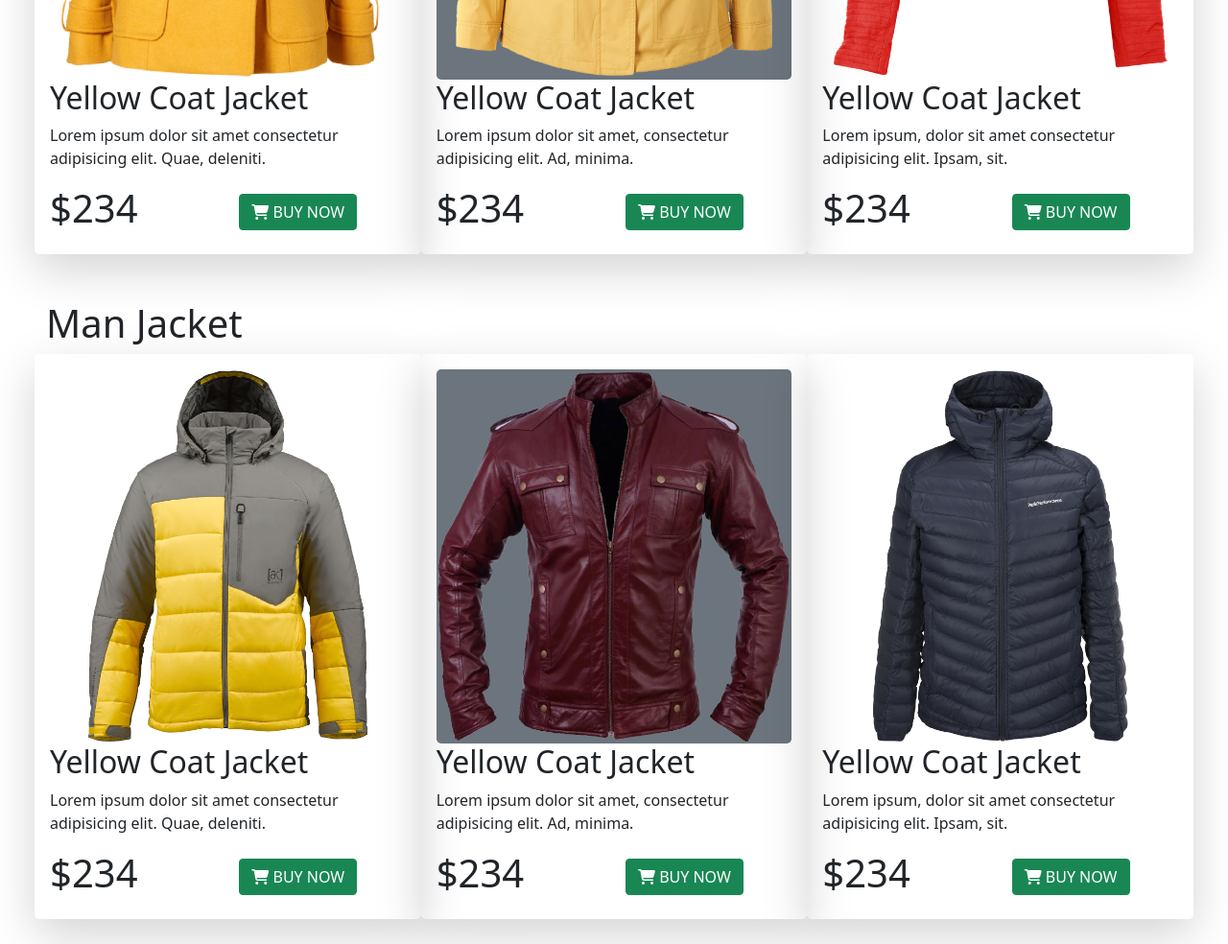
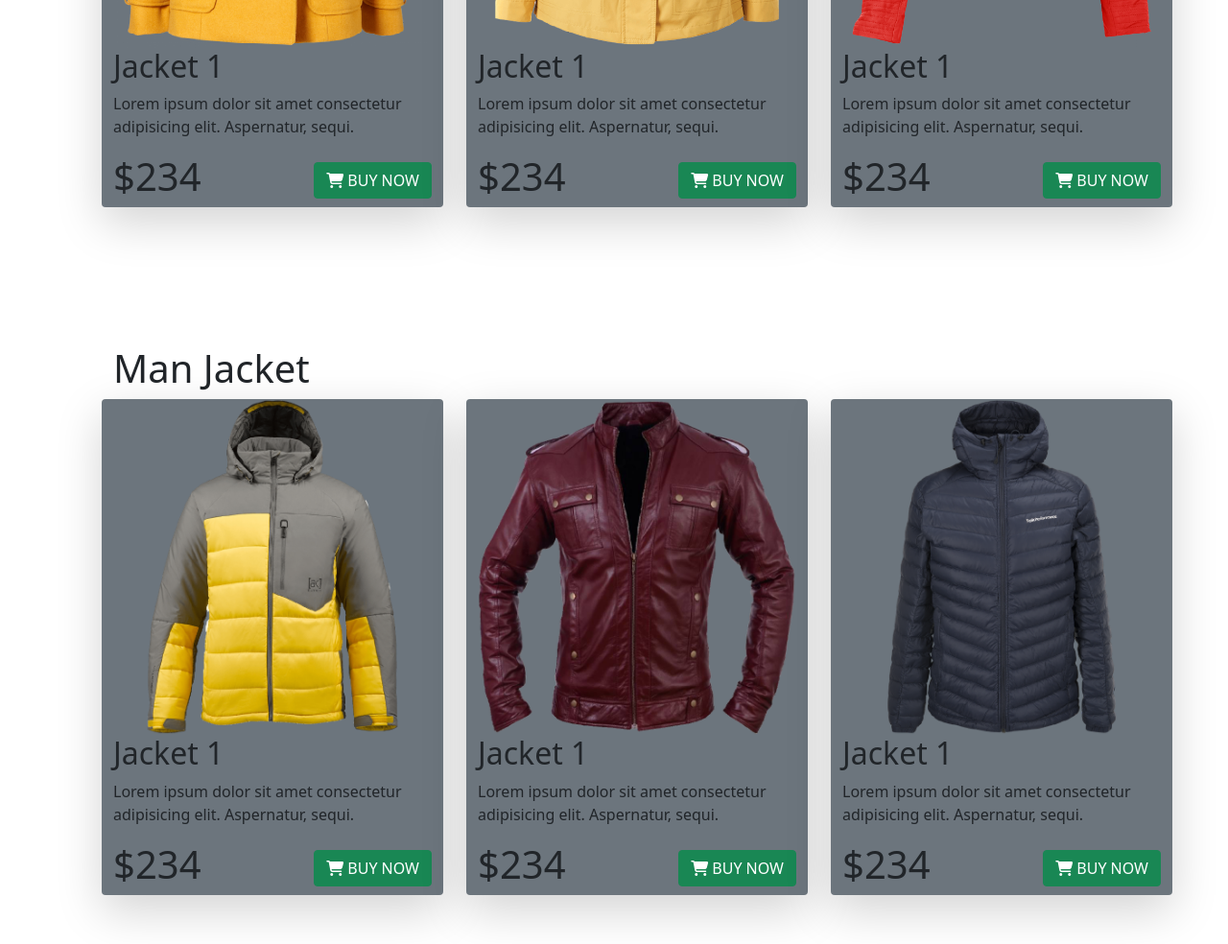
Before and after one commit to tanimpersonal/penguin-fashion-bootstrap, a plain HTML site: page index.html in a window 1280 px wide. Shown: the part 1060-2044 px from the top of the page at 96% size. Drawn offline with nearby package versions, Linux system fonts and the light colour scheme.

Commit message:
responsive

```diff
--- a/index.html
+++ b/index.html
@@ -9,136 +9,111 @@
     <script src="https://kit.fontawesome.com/d7e626f44b.js" crossorigin="anonymous"></script>
     <title>Document</title>
 </head>
-
 <body>
-    <section class="header mx-5">
     <nav class="navbar sticky-top navbar-expand-lg navbar-light bg-light">
-            <div class="container-fluid">
+        <div class="container">
             <a class="navbar-brand" href="#"><img class="img-fluid w-50" src="images/logo.png" alt=""></a>
             <button class="navbar-toggler" type="button" data-bs-toggle="collapse" data-bs-target="#navbarNav"
                 aria-controls="navbarNav" aria-expanded="false" aria-label="Toggle navigation">
                 <span class="navbar-toggler-icon"></span>
             </button>
             <div class="collapse navbar-collapse" id="navbarNav">
-                    <ul class="navbar-nav">
-                        <li class="nav-item">
+                <ul class="navbar-nav ms-auto text-nowrap">
+                    <li class="nav-item me-5">
                         <a class="nav-link active text-dark fw-bold" aria-current="page" href="#">Home</a>
                     </li>
-                        <li class="nav-item">
+                    <li class="nav-item me-5">
                         <a class="nav-link text-dark fw-bold" href="#">Product</a>
                     </li>
-                        <li class="nav-item">
+                    <li class="nav-item me-5">
                         <a class="nav-link text-dark fw-bold" href="#">About Us</a>
                     </li>
-                        <li class="nav-item">
+                    <li class="nav-item me-5">
                         <a class="nav-link text-dark fw-bold" href="#">Contact Us</a>
                     </li>
                 </ul>
             </div>
         </div>
     </nav>
-    </section>
-    <section class="banner mx-5">
-        <div class="row align-items-center">
+    <section class="container ms-auto">
+        <div class="row ms-auto align-items-center">
             <div class="col col-lg-6 col-12">
                 <h1 class="text-uppercase fw-bold text-warning">Be the Penguins</h1>
                 <h1 class="text-uppercase fw-bold text-warning">Of Winter</h1>
                 <p>Lorem ipsum dolor, sit amet consectetur adipisicing elit. Assumenda, reiciendis.</p>
                 <button class="btn btn-success text-uppercase"><i class="fas fa-shopping-cart"></i> Buy Now</button>
             </div>
-            <div class="col-lg-6 col-12">
+            <div class="ms-auto col-lg-6 col-12">
                 <img class="img-fluid" src="images/model.png" alt="">
             </div>
         </div>
     </section>
-    <section class="woman mx-5 my-5">
+    <section class="container ms-auto my-5 p-5">
         <h1>Woman Jacket</h1>
-        <div class="row ">
-            <div class="col rounded-3 p-3 shadow-lg col-lg-4 col-12">
+        <div class="row flex-lg-nowrap gap-4">
+            <div class="col col-lg-4 rounded col-12 bg-secondary shadow-lg">
                 <img class="img-fluid" src="images/jacket-1.png" alt="">
-                <h2>Yellow Coat Jacket</h1>
-                    <p>Lorem ipsum dolor sit amet consectetur adipisicing elit. Quae, deleniti.</p>
-                    <div class="row row-cols-lg-6 align-items-center">
-                        <div class="col col-lg-6">
+                <h2>Jacket 1</h2>
+                <p>Lorem ipsum dolor sit amet consectetur adipisicing elit. Aspernatur, sequi.</p>
+                <div class="price-button d-flex justify-content-between align-items-center">
                     <h1>$234</h1>
+                    <button class="btn btn-success text-uppercase"><i class="fas fa-shopping-cart"></i> Buy
+                        Now</button>
                 </div>
-                        <div class="col col-lg-6">
+            </div>
+            <div class="col col-lg-4 rounded col-12 bg-secondary shadow-lg">
+                <img class="img-fluid" src="images/jacket-2.png" alt="">
+                <h2>Jacket 1</h2>
+                <p>Lorem ipsum dolor sit amet consectetur adipisicing elit. Aspernatur, sequi.</p>
+                <div class="price-button d-flex justify-content-between align-items-center">
+                    <h1>$234</h1>
+                    <button class="btn btn-success text-uppercase"><i class="fas fa-shopping-cart"></i> Buy
+                        Now</button>
+                </div>
+            </div>
+            <div class="col col-lg-4 rounded col-12 bg-secondary shadow-lg">
+                <img class="img-fluid" src="images/jacket-3.png" alt="">
+                <h2>Jacket 1</h2>
+                <p>Lorem ipsum dolor sit amet consectetur adipisicing elit. Aspernatur, sequi.</p>
+                <div class="price-button d-flex justify-content-between align-items-center">
+                    <h1>$234</h1>
                     <button class="btn btn-success text-uppercase"><i class="fas fa-shopping-cart"></i> Buy
                         Now</button>
                 </div>
             </div>
         </div>
-            <div class="col p-3 rounded-3  shadow-lg col-lg-4 col-12 ">
-                <img class="img-fluid bg-secondary rounded-3" src="images/jacket-2.png" alt="">
-                <h2>Yellow Coat Jacket</h1>
-                    <p>Lorem ipsum dolor sit amet, consectetur adipisicing elit. Ad, minima.</p>
-                    <div class="row align-items-center">
-                        <div class="col col-lg-6">
+    </section>
+    <section class="container ms-auto my-5 p-5">
+        <h1>Man Jacket</h1>
+        <div class="row flex-lg-nowrap gap-4">
+            <div class="col col-lg-4 rounded col-12 bg-secondary shadow-lg">
+                <img class="img-fluid" src="images/jacket-4.png" alt="">
+                <h2>Jacket 1</h2>
+                <p>Lorem ipsum dolor sit amet consectetur adipisicing elit. Aspernatur, sequi.</p>
+                <div class="price-button d-flex justify-content-between align-items-center">
                     <h1>$234</h1>
-                        </div>
-                        <div class="col col-lg-6">
                     <button class="btn btn-success text-uppercase"><i class="fas fa-shopping-cart"></i> Buy
                         Now</button>
                 </div>
             </div>
-            </div>
-            <div class="col rounded-3 p-3 shadow-lg col-lg-4 col-12">
-                <img class="img-fluid" src="images/jacket-3.png" alt="">
-                <h2>Yellow Coat Jacket</h1>
-                    <p>Lorem ipsum, dolor sit amet consectetur adipisicing elit. Ipsam, sit.</p>
-                    <div class="row align-items-center">
-                        <div class="col col-lg-6">
+            <div class="col col-lg-4 rounded col-12 bg-secondary shadow-lg">
+                <img class="img-fluid" src="images/jacket-5.png" alt="">
+                <h2>Jacket 1</h2>
+                <p>Lorem ipsum dolor sit amet consectetur adipisicing elit. Aspernatur, sequi.</p>
+                <div class="price-button d-flex justify-content-between align-items-center">
                     <h1>$234</h1>
-                        </div>
-                        <div class="col col-lg-6">
-                            <button class="btn btn-success text-uppercase"><i class="fas fa-shopping-cart"></i> Buy Now</button>
-                        </div>
-                    </div>
-            </div>
-        </div>
-    </section>
-    <section class="man mx-5 my-5">
-        <h1>Man Jacket</h1>
-        <div class="row ">
-            <div class="col rounded-3 p-3 shadow-lg col-lg-4 col-12">
-                <img class="img-fluid" src="images/jacket-4.png" alt="">
-                <h2>Yellow Coat Jacket</h1>
-                    <p>Lorem ipsum dolor sit amet consectetur adipisicing elit. Quae, deleniti.</p>
-                    <div class="row row-cols-lg-6 align-items-center">
-                        <div class="col col-lg-6">
-                            <h1>$234</h1>
-                        </div>
-                        <div class="col col-lg-6">
                     <button class="btn btn-success text-uppercase"><i class="fas fa-shopping-cart"></i> Buy
                         Now</button>
                 </div>
             </div>
-            </div>
-            <div class="col p-3 rounded-3 shadow-lg col-lg-4 col-12">
-                <img class="img-fluid bg-secondary rounded-3" src="images/jacket-5.png" alt="">
-                <h2>Yellow Coat Jacket</h1>
-                    <p>Lorem ipsum dolor sit amet, consectetur adipisicing elit. Ad, minima.</p>
-                    <div class="row row-cols-lg-6 align-items-center">
-                        <div class="col col-lg-6">
+            <div class="col col-lg-4 rounded col-12 bg-secondary shadow-lg">
+                <img class="img-fluid" src="images/jacket-6.png" alt="">
+                <h2>Jacket 1</h2>
+                <p>Lorem ipsum dolor sit amet consectetur adipisicing elit. Aspernatur, sequi.</p>
+                <div class="price-button d-flex justify-content-between align-items-center">
                     <h1>$234</h1>
-                        </div>
-                        <div class="col col-lg-6">
                     <button class="btn btn-success text-uppercase"><i class="fas fa-shopping-cart"></i> Buy
                         Now</button>
-                        </div>
-                    </div>
-            </div>
-            <div class="col rounded-3 p-3 shadow-lg col-lg-4 col-12">
-                <img class="img-fluid" src="images/jacket-6.png" alt="">
-                <h2>Yellow Coat Jacket</h1>
-                    <p>Lorem ipsum, dolor sit amet consectetur adipisicing elit. Ipsam, sit.</p>
-                    <div class="row row-cols-lg-6 align-items-center">
-                        <div class="col col-lg-6">
-                            <h1>$234</h1>
-                        </div>
-                        <div class="col col-lg-6">
-                            <button class="btn btn-success text-uppercase"><i class="fas fa-shopping-cart"></i> Buy Now</button>
-                        </div>
                 </div>
             </div>
         </div>
@@ -155,7 +130,8 @@
                         <div class="col-md-8">
                             <div class="card-body">
                                 <h5 class="card-title">Card title</h5>
-                          <p class="card-text">This is a wider card with supporting text below as a natural lead-in to additional content. This content is a little bit longer.</p>
+                                <p class="card-text">This is a wider card with supporting text below as a natural
+                                    lead-in to additional content. This content is a little bit longer.</p>
                                 <p class="card-text"><small class="text-muted">Last updated 3 mins ago</small></p>
                             </div>
                         </div>
@@ -169,7 +145,8 @@
                         <div class="col-md-8">
                             <div class="card-body">
                                 <h5 class="card-title">Card title</h5>
-                          <p class="card-text">This is a wider card with supporting text below as a natural lead-in to additional content. This content is a little bit longer.</p>
+                                <p class="card-text">This is a wider card with supporting text below as a natural
+                                    lead-in to additional content. This content is a little bit longer.</p>
                                 <p class="card-text"><small class="text-muted">Last updated 3 mins ago</small></p>
                             </div>
                         </div>
@@ -183,7 +160,8 @@
                         <div class="col-md-8">
                             <div class="card-body">
                                 <h5 class="card-title">Card title</h5>
-                          <p class="card-text">This is a wider card with supporting text below as a natural lead-in to additional content. This content is a little bit longer.</p>
+                                <p class="card-text">This is a wider card with supporting text below as a natural
+                                    lead-in to additional content. This content is a little bit longer.</p>
                                 <p class="card-text"><small class="text-muted">Last updated 3 mins ago</small></p>
                             </div>
                         </div>
@@ -195,7 +173,6 @@
             </div>
         </div>
     </section>
-
     <script src="https://cdn.jsdelivr.net/npm/bootstrap@5.1.3/dist/js/bootstrap.bundle.min.js"
         integrity="sha384-ka7Sk0Gln4gmtz2MlQnikT1wXgYsOg+OMhuP+IlRH9sENBO0LRn5q+8nbTov4+1p" crossorigin="anonymous">
     </script>
```
Lines whose indentation alone changed are shown as unchanged.
